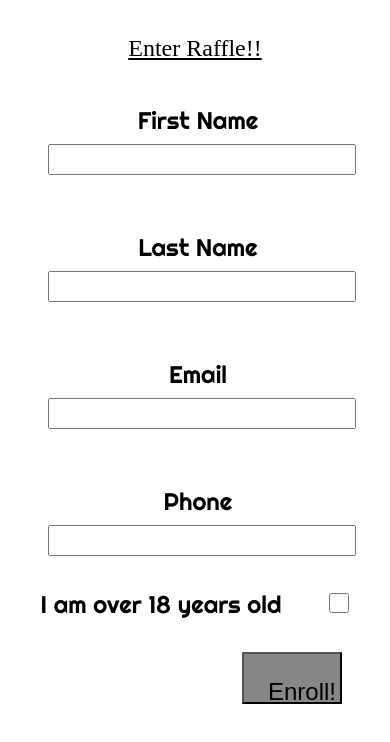
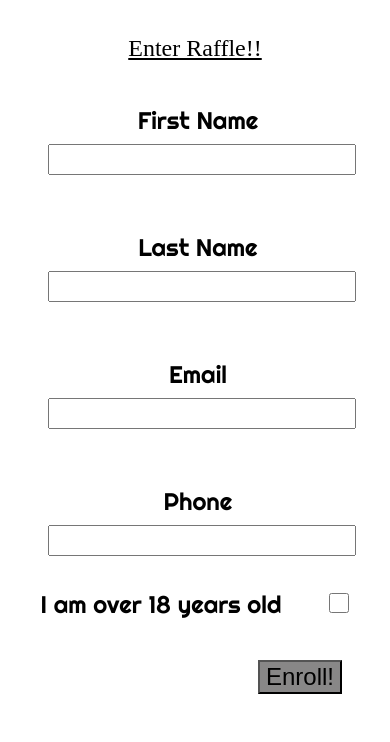
Before and after one commit to Itmd362Fall23/Project1, a plain HTML site: page index.html in a window 390 px wide. Drawn offline with nearby package versions, Linux system fonts and the light colour scheme.

Commit message:
changing submit buttons

```diff
--- a/css/screen.css
+++ b/css/screen.css
@@ -45,9 +45,7 @@ html{
 }
 
 #submit{
-  height: 50px;
-  width: 100px;
-  padding: 1.2em;
+
   background-color: #fffbfb;
 }
 
@@ -105,9 +103,6 @@ h1{
 
   #submit{
     margin: auto;
-    height: 40px;
-    width: 100px;
-    padding: 1.25em;
     background-color: #fffbfb;
     text-align: center;
   }
@@ -146,9 +141,6 @@ h1{
 
   #submit{
     margin: auto;
-    height: 30px;
-    width: 100px;
-    padding: 1em;
     text-align: center;
     background-color:#888787;
   }
```
